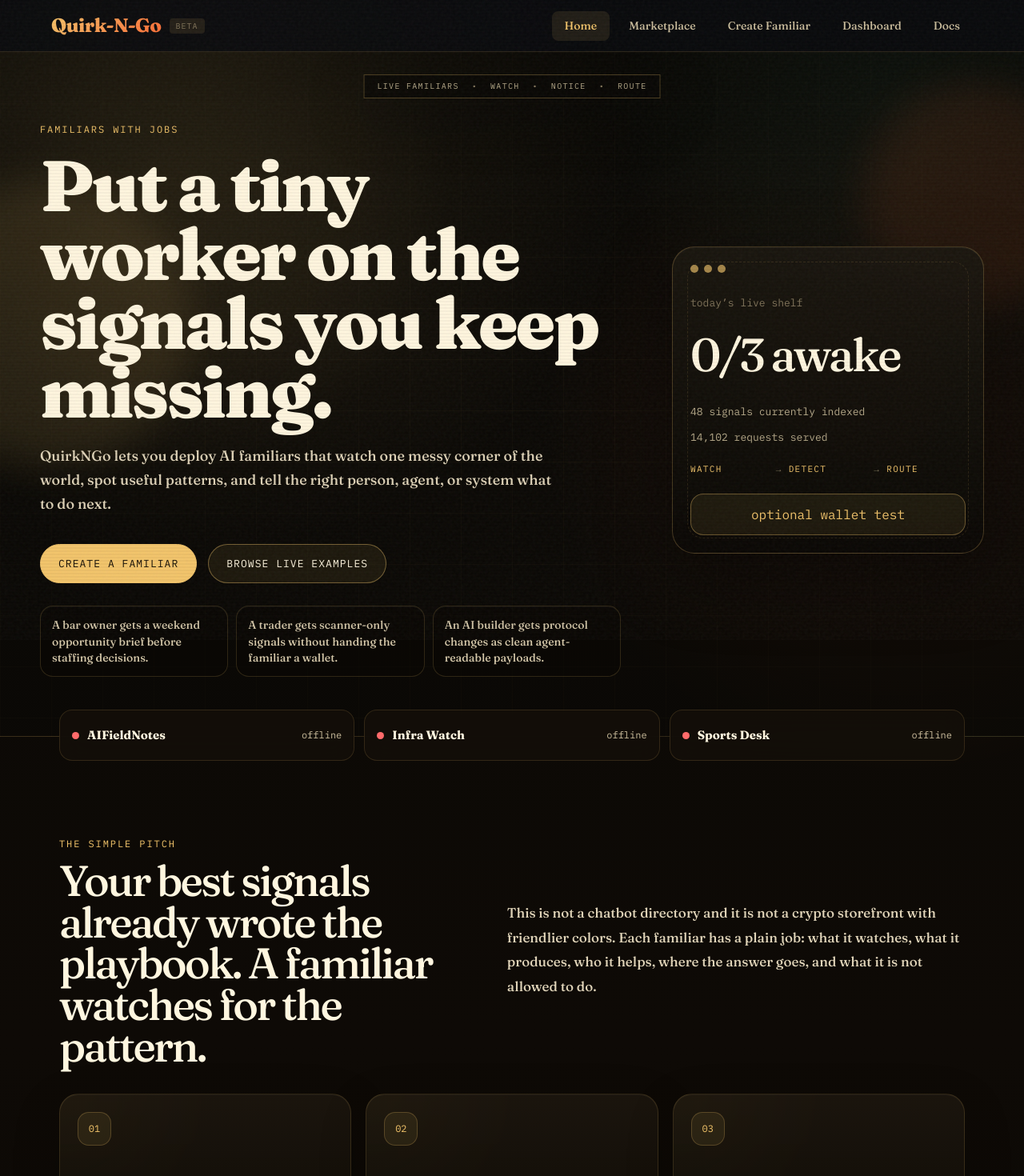
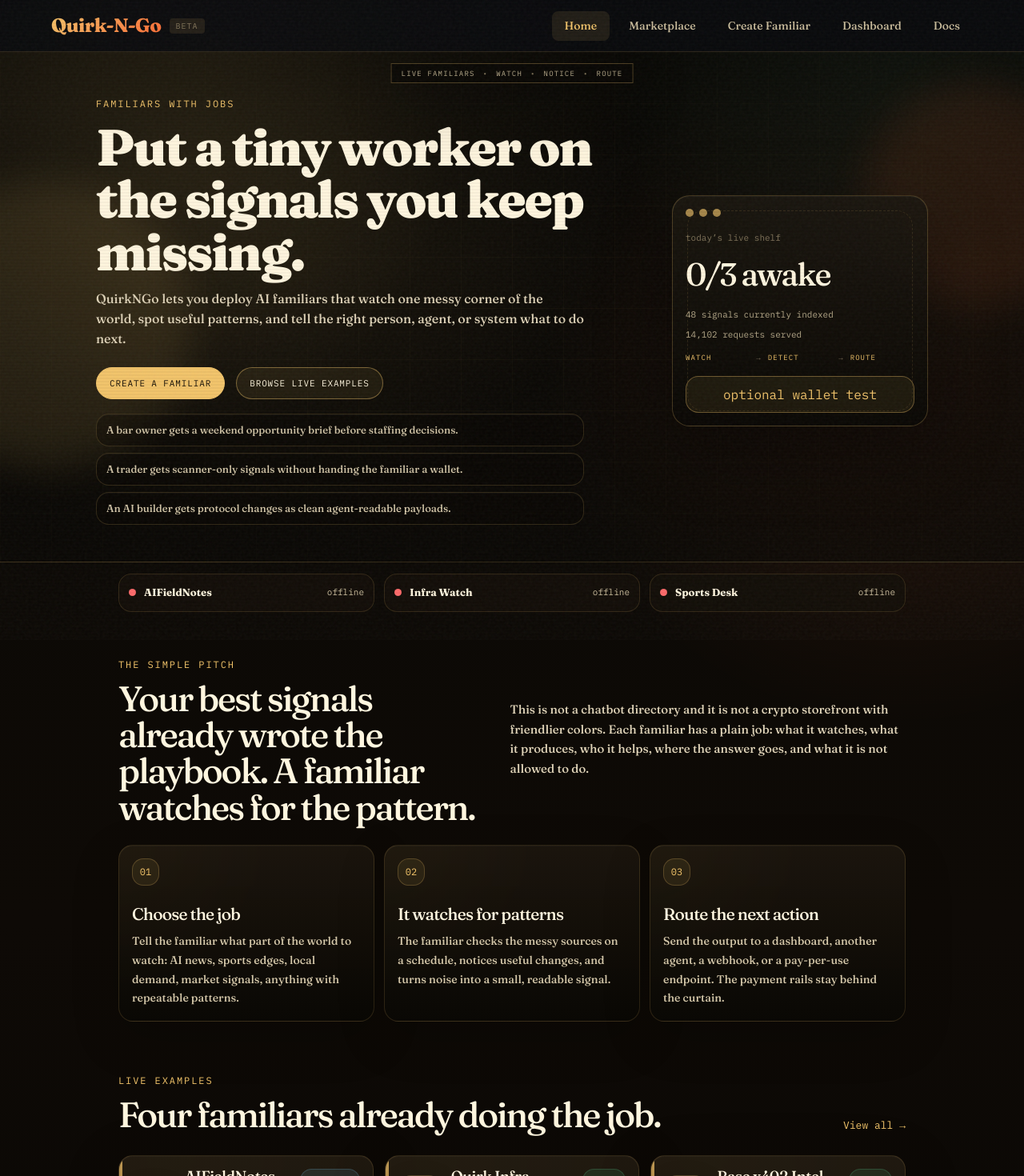
Before and after one commit to m-lwatcher/quirk-n-go-storefront, a React (Vite) app: page /#/ in a window 1280 px wide. Shown: the top 1470 px of the page at 80% size. Built offline with nearby package versions, Linux system fonts and the light colour scheme; no server answers.

Commit message:
Tighten site framing and scale

```diff
--- a/src/index.css
+++ b/src/index.css
@@ -1549,3 +1549,433 @@ body::after {
     padding-inline: 14px;
   }
 }
+
+/* Emergency framing/scale pass — make the site usable before more product polish. */
+:root {
+  --page-max: 1040px;
+  --page-pad: clamp(16px, 3vw, 28px);
+}
+
+body {
+  overflow-x: hidden;
+}
+
+.hero-lab,
+.hero-lab.hero-lab--simple {
+  min-height: auto;
+  padding: 56px var(--page-pad) 46px;
+}
+
+.ticker-ribbon {
+  top: 14px;
+  max-width: calc(100vw - 32px);
+  padding: 7px 12px;
+  font-size: 9px;
+  gap: 10px;
+}
+
+.ticker-ribbon span:not(:last-child)::after {
+  margin-left: 10px;
+}
+
+.hero-grid {
+  max-width: var(--page-max);
+  min-height: auto;
+  grid-template-columns: minmax(0, 1fr) minmax(280px, 320px);
+  gap: 28px;
+}
+
+.hero-copy h1,
+.hero-lab--simple .hero-copy h1 {
+  max-width: 680px;
+  margin: 12px 0 14px;
+  font-size: clamp(34px, 5.2vw, 64px);
+  line-height: 1.02;
+  letter-spacing: -0.035em;
+}
+
+.hero-copy p {
+  max-width: 610px;
+  font-size: 16px;
+  line-height: 1.58;
+}
+
+.hero-actions {
+  margin-top: 22px;
+}
+
+.primary-cta,
+.secondary-cta {
+  padding: 11px 16px;
+  font-size: 11px;
+}
+
+.wallet-terminal {
+  border-radius: 22px;
+  padding: 16px;
+  min-height: auto;
+}
+
+.terminal-top {
+  margin-bottom: 18px;
+}
+
+.terminal-line {
+  margin: 8px 0;
+  font-size: 11px;
+}
+
+.terminal-big {
+  font-size: 40px;
+  margin: 8px 0 12px;
+}
+
+.job-terminal__recipe {
+  margin-top: 14px;
+  font-size: 9px;
+}
+
+.wallet-terminal button {
+  margin-top: 16px;
+  padding: 10px 12px;
+}
+
+.plain-proof {
+  grid-template-columns: 1fr;
+  max-width: 610px;
+  gap: 8px;
+  margin-top: 18px;
+}
+
+.plain-proof span {
+  padding: 10px 12px;
+  font-size: 13px;
+}
+
+.health-strip,
+.manifesto-panel,
+.featured-market,
+.job-map,
+.market-shell,
+.create-familiar-shell {
+  max-width: var(--page-max);
+  padding-left: var(--page-pad);
+  padding-right: var(--page-pad);
+}
+
+.health-strip {
+  margin-top: 0;
+  padding-top: 14px;
+  grid-template-columns: repeat(3, minmax(0, 1fr));
+}
+
+.health-pill {
+  min-height: 48px;
+  padding: 10px 12px;
+  font-size: 11px;
+}
+
+.health-pill strong {
+  font-size: 13px;
+}
+
+.manifesto-panel,
+.featured-market {
+  padding-top: 52px;
+}
+
+.manifesto-panel h2,
+.section-header h2 {
+  font-size: clamp(28px, 4vw, 44px);
+  line-height: 1.03;
+}
+
+.manifesto-panel p {
+  font-size: 15px;
+  line-height: 1.65;
+}
+
+.job-map {
+  padding-top: 24px;
+  gap: 12px;
+}
+
+.job-map-card {
+  min-height: 0;
+  border-radius: 18px;
+  padding: 16px;
+}
+
+.job-map-card > span {
+  width: 34px;
+  height: 34px;
+  margin-bottom: 24px;
+}
+
+.job-map-card h3 {
+  font-size: 21px;
+}
+
+.product-grid-home,
+.market-grid {
+  gap: 14px;
+}
+
+.market-shell {
+  padding-top: 36px;
+  padding-bottom: 62px;
+}
+
+.market-header h1 {
+  font-size: clamp(34px, 5vw, 54px);
+  line-height: 1;
+}
+
+.market-header p {
+  font-size: 15px;
+  line-height: 1.55;
+}
+
+.product-card {
+  border-radius: 18px;
+  padding: 16px;
+}
+
+.create-familiar-shell {
+  padding-top: 34px;
+  padding-bottom: 60px;
+}
+
+.create-familiar-hero {
+  grid-template-columns: 1fr;
+  gap: 14px;
+  margin-bottom: 18px;
+}
+
+.create-familiar-hero h1 {
+  max-width: 700px;
+  margin: 8px 0 10px;
+  font-size: clamp(32px, 5vw, 52px);
+  line-height: 1.03;
+}
+
+.create-familiar-hero p {
+  max-width: 650px;
+  font-size: 15px;
+  line-height: 1.58;
+}
+
+.create-familiar-rule {
+  width: fit-content;
+  padding: 9px 12px;
+  font-size: 9px;
+}
+
+.create-familiar-layout {
+  grid-template-columns: 260px minmax(0, 1fr);
+  gap: 16px;
+}
+
+.create-familiar-preview {
+  top: 72px;
+}
+
+.create-preview-card,
+.create-familiar-card {
+  border-radius: 20px;
+}
+
+.create-preview-card {
+  padding: 16px;
+}
+
+.create-preview-card__top {
+  grid-template-columns: 44px minmax(0, 1fr);
+  gap: 10px;
+  margin-bottom: 14px;
+}
+
+.create-preview-card__top > span {
+  width: 44px;
+  height: 44px;
+  border-radius: 14px;
+  font-size: 24px;
+}
+
+.create-preview-card strong {
+  font-size: 18px;
+}
+
+.create-preview-card p {
+  font-size: 13px;
+  line-height: 1.55;
+  margin-bottom: 12px;
+}
+
+.create-preview-list div {
+  padding: 10px;
+  border-radius: 12px;
+}
+
+.create-familiar-card {
+  min-height: 430px;
+  padding: 22px;
+}
+
+.create-familiar-card h2 {
+  max-width: 600px;
+  font-size: clamp(26px, 3.6vw, 38px);
+  line-height: 1.05;
+}
+
+.create-step-copy {
+  max-width: 620px;
+  margin-bottom: 16px;
+  line-height: 1.58;
+}
+
+.create-field {
+  margin: 12px 0;
+}
+
+.create-field input,
+.create-field textarea {
+  border-radius: 14px;
+  padding: 12px 14px;
+  font-size: 14px;
+  line-height: 1.45;
+}
+
+.create-field input {
+  min-height: 48px;
+}
+
+.create-job-grid {
+  gap: 9px;
+  margin-bottom: 14px;
+}
+
+.create-job-card,
+.create-choice,
+.create-destination {
+  border-radius: 14px;
+  padding: 12px;
+}
+
+.create-job-card strong,
+.create-choice strong,
+.create-destination strong {
+  font-size: 14px;
+}
+
+.create-job-card em,
+.create-choice span,
+.create-destination span {
+  font-size: 12px;
+  line-height: 1.42;
+}
+
+.create-job-card strong span {
+  font-size: 20px;
+}
+
+.create-example-strip {
+  margin-bottom: 12px;
+  padding: 10px 12px;
+}
+
+.create-review-card {
+  border-radius: 18px;
+  padding: 16px;
+}
+
+.create-familiar-nav {
+  margin-top: 12px;
+}
+
+.dashboard-shell {
+  max-width: 1280px;
+  margin: 0 auto;
+}
+
+.dashboard-main {
+  padding: 28px;
+}
+
+.dashboard-hero-card h1 {
+  font-size: clamp(30px, 4vw, 48px);
+}
+
+.dashboard-panel {
+  border-radius: 18px;
+  padding: 18px;
+}
+
+@media (max-width: 900px) {
+  .hero-grid,
+  .create-familiar-layout,
+  .manifesto-panel,
+  .health-strip,
+  .job-map,
+  .product-grid-home,
+  .market-grid {
+    grid-template-columns: 1fr;
+  }
+
+  .hero-lab,
+  .hero-lab.hero-lab--simple {
+    padding-top: 58px;
+  }
+
+  .wallet-terminal {
+    max-width: 100%;
+  }
+
+  .create-preview-card {
+    display: none;
+  }
+
+  .market-header,
+  .market-controls,
+  .section-header {
+    grid-template-columns: 1fr;
+    flex-direction: column;
+    align-items: flex-start;
+  }
+}
+
+@media (max-width: 560px) {
+  .hero-copy h1,
+  .hero-lab--simple .hero-copy h1,
+  .create-familiar-hero h1,
+  .market-header h1 {
+    font-size: 32px;
+    letter-spacing: -0.02em;
+  }
+
+  .ticker-ribbon {
+    position: relative;
+    top: auto;
+    left: auto;
+    transform: none;
+    margin: 0 auto 18px;
+    width: 100%;
+  }
+
+  .hero-lab,
+  .hero-lab.hero-lab--simple {
+    padding-top: 24px;
+  }
+
+  .create-familiar-rule {
+    width: 100%;
+  }
+
+  .create-familiar-progress__labels span {
+    font-size: 9px;
+  }
+
+  .create-familiar-card {
+    padding: 16px;
+  }
+}
```
